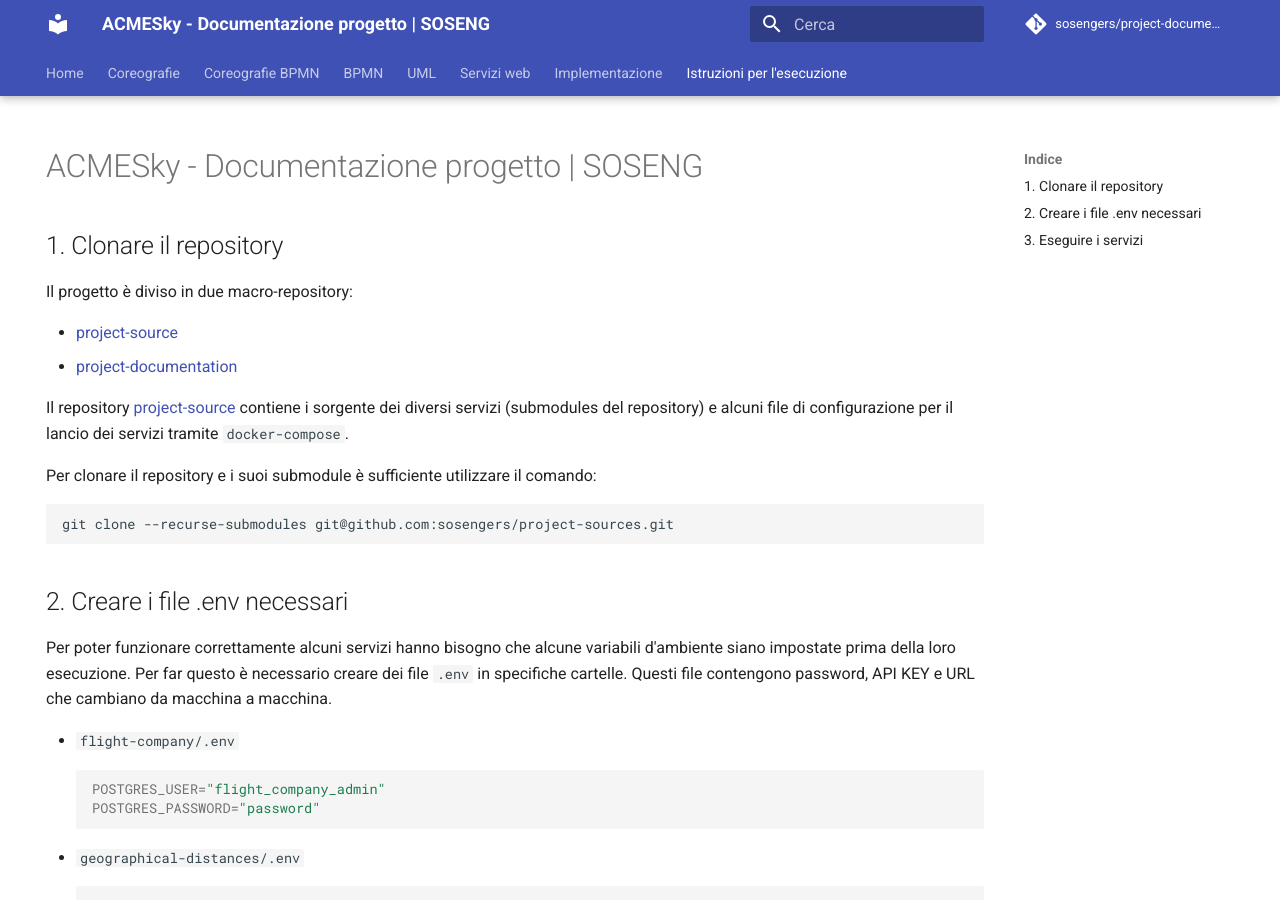
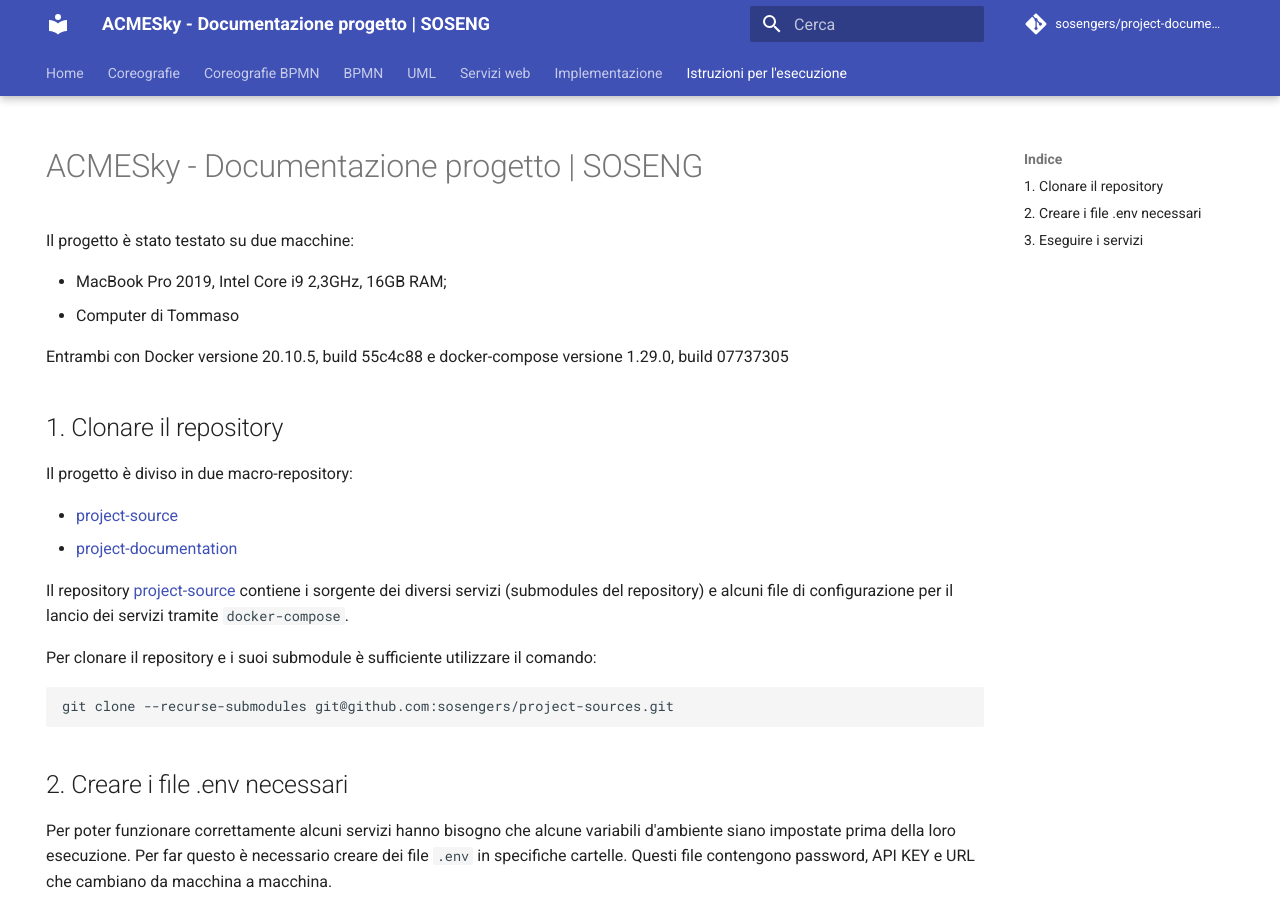
Before and after one commit to sosengers/project-documentation, an MkDocs documentation site: the page built from docs/executeinstruction.md, in a window 1280 px wide and 900 px high. Built offline with MkDocs 1.6.1 and Material for MkDocs 9.7.7, drawn with Linux system fonts in a browser that asks for light colours; comment, search, counter and statistics services are not loaded.

Commit message:
Aggiunti dispositivi di test utilizzati

```diff
--- a/docs/executeinstruction.md
+++ b/docs/executeinstruction.md
@@ -2,6 +2,13 @@
 hide:
   - navigation
 ---
+Il progetto è stato testato su due macchine:
+
+- MacBook Pro 2019, Intel Core i9 2,3GHz, 16GB RAM;
+- Computer di Tommaso
+
+Entrambi con Docker versione 20.10.5, build 55c4c88 e docker-compose versione 1.29.0, build 07737305
+
 ## 1. Clonare il repository
 Il progetto è diviso in due macro-repository:
 
```
